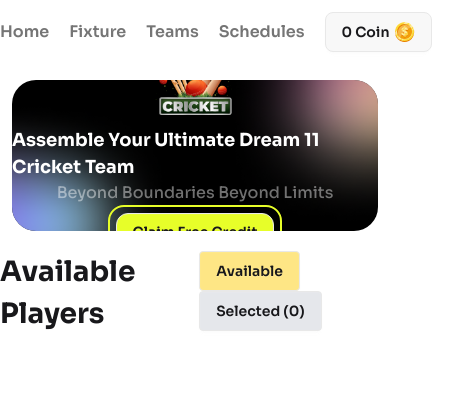
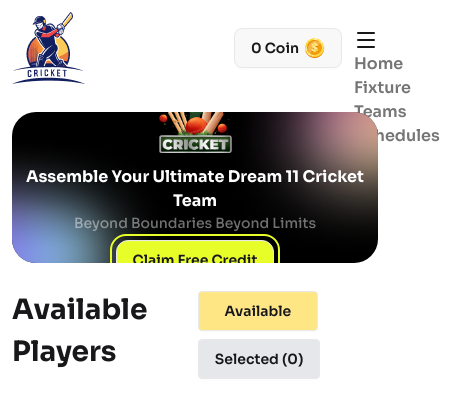
Before and after one commit to mehedi-hasan2006/bpl-dream-11, a React (Vite) app: page / in a window 390 px wide. Shown: the top 418 px of the page, 460 px wide, since content can reach past the window. Built offline with nearby package versions, Linux system fonts and the light colour scheme.

Commit message:
trying to add custom nav menu

```diff
--- a/package.json
+++ b/package.json
@@ -11,6 +11,8 @@
   },
   "dependencies": {
     "@tailwindcss/vite": "^4.2.1",
+    "lucide": "^0.577.0",
+    "lucide-react": "^0.577.0",
     "react": "^19.2.4",
     "react-dom": "^19.2.4",
     "tailwindcss": "^4.2.1"
--- a/src/Components/Navbar.jsx
+++ b/src/Components/Navbar.jsx
@@ -1,3 +1,6 @@
+import { Menu, X } from "lucide-react";
+import { useState } from "react";
+
 const navbar = [
   {
     id: 1,
@@ -21,31 +24,38 @@ const navbar = [
   },
 ];
 
+const navLinks = navbar.map((nav) => (
+  <li className="mr-5" key={nav.id}>
+    <a
+      className="text-[#13131395] font-semibold hover:text-black"
+      href={nav.path}
+    >
+      {nav.name}
+    </a>
+  </li>
+));
+
 const Navbar = () => {
+  const [open, setOpen] = useState(false);
   return (
-    <nav className="flex justify-between items-center mt-3">
+    <nav className="flex justify-between items-center mt-3 mx-3">
       {/* logo */}
       <div>
         <img src="/src/assets/logo.png" alt="" />
       </div>
       {/* menu and coins */}
       <div className="flex">
-        <ul className="flex items-center">
-          {navbar.map((nav) => (
-            <li className="mr-5" key={nav.id}>
-              <a
-                className="text-[#13131395] font-semibold hover:text-black"
-                href={nav.path}
-              >
-                {nav.name}
-              </a>
-            </li>
-          ))}
-        </ul>
+        <ul className="md:flex items-center hidden ">{navLinks}</ul>
 
         <button className="btn rounded-lg">
           0 Coin <img src="/src/assets/Currency.png" alt="" />
         </button>
+        <div className="md:hidden ml-3" onClick={() => setOpen(!open)}>
+          {open ? <X></X> : <Menu></Menu>}
+          <ul
+          className="md:hidden absolute right-00">
+            {navLinks}</ul>
+        </div>
       </div>
     </nav>
   );
--- a/src/Hero.jsx
+++ b/src/Hero.jsx
@@ -14,15 +14,15 @@ const Hero = () => {
             src="/src/assets/banner-main.png"
             alt=""
           />
-          <div>
-            <h1 className="text-white text-[18px] sm:text-2xl md:text-3xl lg:text-[40px] font-bold mt-3">
+          <div className="text-center">
+            <h1 className="text-white text-[16px] sm:text-2xl md:text-3xl lg:text-[40px] font-bold mt-3">
               Assemble Your Ultimate Dream 11 Cricket Team
             </h1>
-            <p className="md:text-[18px] lg:text-2xl text-[#FFFFFF70] text-center font-medium">
+            <p className="text-[14px] md:text-[18px] lg:text-2xl text-[#FFFFFF70] text-center font-medium">
               Beyond Boundaries Beyond Limits
             </p>
             <div className="flex justify-center ">
-              <p className="p-1.5 border-2 rounded-2xl border-[#E7FE29]">
+              <p className="p-1 border-2 rounded-2xl border-[#E7FE29]">
                 <button className="btn bg-[#E7FE29] outline-none rounded-xl font-semibold ">
                   Claim Free Credit
                 </button>
--- a/src/Player.jsx
+++ b/src/Player.jsx
@@ -4,19 +4,19 @@ const Player = () => {
   const [active, setActive] = useState("available");
 
   return (
-    <div className="mt-5 flex justify-between mb-10">
+    <div className="mt-5 flex gap-3 justify-between items-center mb-10 px-3">
       {active === "available" && <p className="font-bold text-[28px]">Available Players</p>}
       {active === "selected" && <p className="font-bold text-[28px]">Selected Players</p>}
-      <div>
+      <div className="flex-col  md:flex-row">
         <button
           onClick={() => setActive("available")}
-          className={`btn mr-3 ${active === "available" ? "bg-amber-200 font-semibold" : "bg-gray-200"}`}
+          className={`btn w-30 mt-2 mr-3 ${active === "available" ? "bg-amber-200 font-semibold" : "bg-gray-200"}`}
         >
           Available
         </button>
         <button
           onClick={() => setActive("selected")}
-          className={`btn ${active === "selected" ? "bg-amber-200 font-semibold" : "bg-gray-200"}`}
+          className={`btn  mt-2 ${active === "selected" ? "bg-amber-200 font-semibold" : "bg-gray-200"}`}
         >
           Selected (0)
         </button>
```
Also changed, not shown: 1 other file (tests, documents, lock files or other folders).
